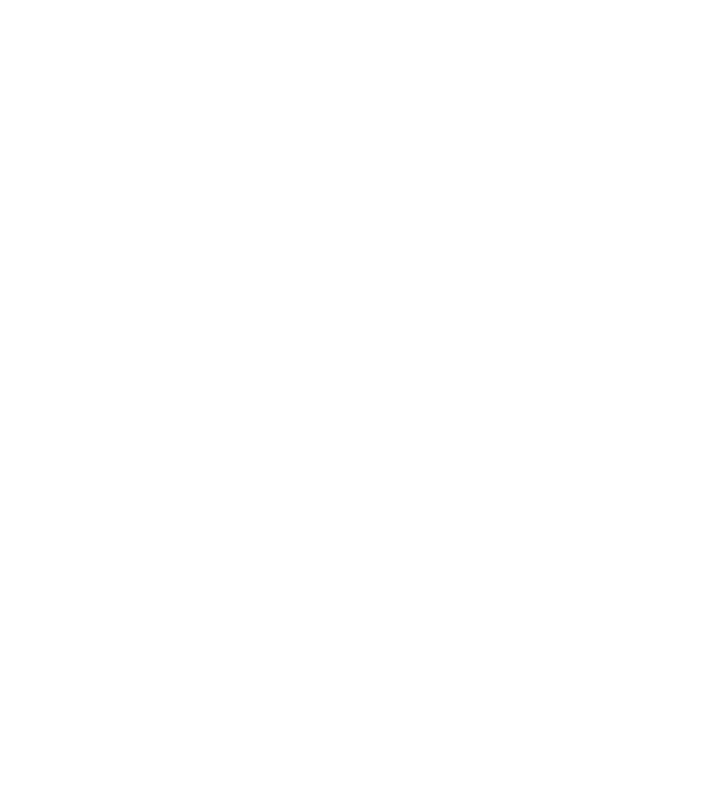
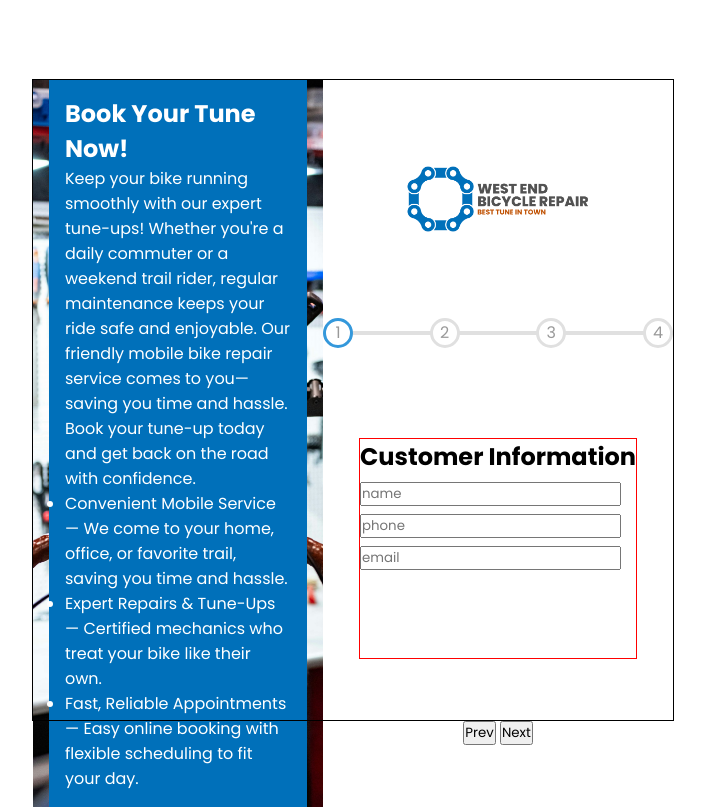
Before and after one commit to JNW365/Multi-Step-Form, a plain HTML site: page index.html in a window 1280 px wide. Shown: the whole page, without its empty margins (287-992 px from the left). Drawn offline with Linux system fonts and the light colour scheme.

Commit message:
basic structure and styling

```diff
--- a/index.html
+++ b/index.html
@@ -4,10 +4,76 @@
     <meta charset="UTF-8">
     <meta name="viewport" content="width=device-width, initial-scale=1.0">
     <!-- styles -->
+    <link rel="preconnect" href="https://fonts.googleapis.com">
+<link rel="preconnect" href="https://fonts.gstatic.com" crossorigin>
+<link href="https://fonts.googleapis.com/css2?family=Poppins:ital,wght@0,100;0,200;0,300;0,400;0,500;0,600;0,700;0,800;0,900;1,100;1,200;1,300;1,400;1,500;1,600;1,700;1,800;1,900&display=swap" rel="stylesheet">
     <link rel="stylesheet" href="style.css">
     <title>Multi-Step Form</title>
 </head>
 <body>
+    <div class="container">
+        <div class="image-container">
+            <div class="text-container">
+                <h2>Book Your Tune Now!</h2>
+                <p>Keep your bike running smoothly with our expert tune-ups! Whether you're a daily commuter or a weekend trail rider, regular maintenance keeps your ride safe and enjoyable. Our friendly mobile bike repair service comes to you—saving you time and hassle. Book your tune-up today and get back on the road with confidence.</p>
+                <ul>
+                    <li>Convenient Mobile Service — We come to your home, office, or favorite trail, saving you time and hassle.</li>
+                    <li>Expert Repairs & Tune-Ups — Certified mechanics who treat your bike like their own.</li>
+                    <li>Fast, Reliable Appointments — Easy online booking with flexible scheduling to fit your day.</li>
+                </ul>
+            </div>
+
+        </div>
+        <div class="form-container">
+            <img src="logo-transparent-png.png" alt="">
+            <header>
+                <div class="progress-container">
+                    <div class="progress" id="progress"></div>
+                        <div class="circle active">1</div>
+                        <div class="circle">2</div>
+                        <div class="circle">3</div>
+                        <div class="circle">4</div>
+                    </div>
+            </header>
+            <form action="" class="form">
+                <!-- step 1 -->
+               <div class="form-step">
+                    <h2>Customer Information</h2>
+                    <input type="text" placeholder="name">
+                    <input type="text" placeholder="phone">
+                    <input type="text" placeholder="email">
+                </div>
+                 <!-- step 2 -->
+                <div class="form-step">
+                    <h2>Location</h2>
+                    <input type="text" placeholder="address">
+                    <input type="text" placeholder="city">
+                </div>
+                  <!-- step 3 -->
+                <div class="form-step">
+                    <h2>Bicycle Details</h2>
+                    <input type="text" placeholder="brand">
+                    <input type="text" placeholder="model">
+                    <input type="text" placeholder="year">
+                </div>
+                <!-- step 4 -->
+                <div class="form-step">
+                    <h2>Service Type</h2>
+                    <input type="radio" id="one">
+                    <label for="one">Type One</label><br>
+                    <input type="radio" id="two">
+                    <label for="two">Type Two</label><br>
+                    <input type="radio" id="three">
+                    <label for="three">Type Three</label><br>
+                </div>
+            </form>
+            <div class="button-container">
+                <button id="prev">Prev</button>
+                <button id="next">Next</button>
+            </div>
+
+        </div>
+    </div>
 <script src="script.js"></script>
 </body>
 </html>
--- a/script.js
+++ b/script.js
@@ -0,0 +1,31 @@
+// multi-steps
+let currentStep = 0;
+const steps = document.querySelectorAll('.form-step');
+const previous = document.getElementById('prev');
+const next = document.getElementById('next');
+
+function showStep(step) {
+  steps.forEach((s, index) => {
+    s.classList.toggle('d-none', index !== step);
+  });
+}
+
+function nextStep() {
+  if(currentStep < steps.length -1) {
+    currentStep++;
+    showStep(currentStep);
+  }
+}
+
+function prevStep() {
+  if(currentStep > 0) {
+    currentStep --;
+    showStep(currentStep);
+  }
+}
+
+showStep(currentStep);
+
+// Event Listeners
+previous.addEventListener('click', prevStep);
+next.addEventListener('click', nextStep);
--- a/style.css
+++ b/style.css
@@ -1,9 +1,113 @@
+:root {
+  --line-border-fill: #3498db;
+  --line-border-empty: #e0e0e0;
+}
 * {
     margin: 0;
     padding: 0;
     box-sizing: border-box;
+    font-family: "Poppins", sans-serif;
 }
 
 body {
+    min-height: 100vh;
+    display: flex;
+    justify-content: center;
+    align-items: center;
+}
+/* container styles */
+.container {
+    height: 80vh;
+    width: 50vw;
+    display: grid;
+    grid-template-columns: 1.5fr 1fr;
+    outline: 1px solid black;
+}
+/* image container styles */
+.image-container {
+    background-image: url("anton-savinov-DQElz49OlMg-unsplash.jpg");
+    background-position: center;
+    background-size: cover;
+    color: white;
+    display: flex;
+    align-items: center;
+    justify-content: center;
+}
+.text-container {
+    background-color: #0070ba;
+    padding: 1rem;
+    margin: 0 1rem;
 
 }
+/* form-container styles */
+.form-container {
+    display: flex;
+    flex-direction: column;
+    align-items: center;
+    justify-content: space-evenly;
+}
+.form {
+    outline: 1px solid red;
+    height: 30%;
+}
+.form-container img {
+    width: 75%;
+    height: auto;
+}
+.d-none {
+  display: none;
+}
+input {
+    display: block;
+    margin: .5rem 0;
+}
+input[type="radio"] {
+ display: inline-block;
+}
+/* progress bar styles */
+.progress-container {
+  display: flex;
+  justify-content: space-between;
+  position: relative;
+  margin-bottom: 30px;
+  max-width: 100%;
+  width: 350px;
+}
+.progress-container::before {
+  content: '';
+  background-color: var(--line-border-empty);
+  position: absolute;
+  top: 50%;
+  left: 0;
+  transform: translateY(-50%);
+  height: 4px;
+  width: 100%;
+  z-index: -1;
+
+}
+.progress {
+  background-color: var(--line-border-fill);
+  position: absolute;
+  top: 50%;
+  left: 0;
+  transform: translateY(-50%);
+  height: 4px;
+  width: 0%;
+  z-index: -1;
+  transition: 0.4s ease;
+}
+.circle {
+  background-color: #fff;
+  color: #999;
+  border-radius: 50%;
+  height: 30px;
+  width: 30px;
+  display: flex;
+  align-items: center;
+  justify-content: center;
+  border: 3px solid var(--line-border-empty);
+  transition: .4s ease;
+}
+.circle.active {
+  border-color: var(--line-border-fill);
+}
```
